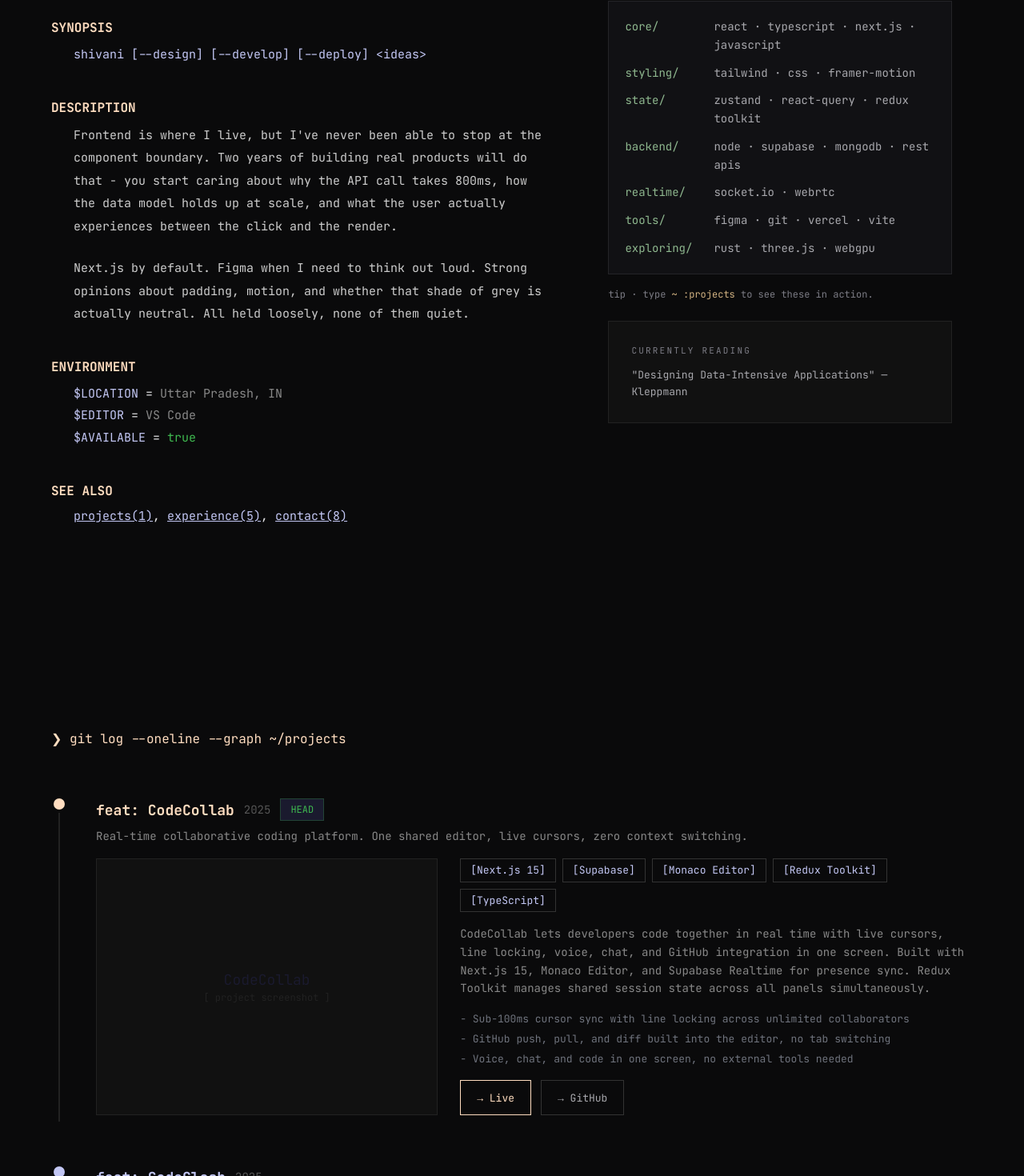
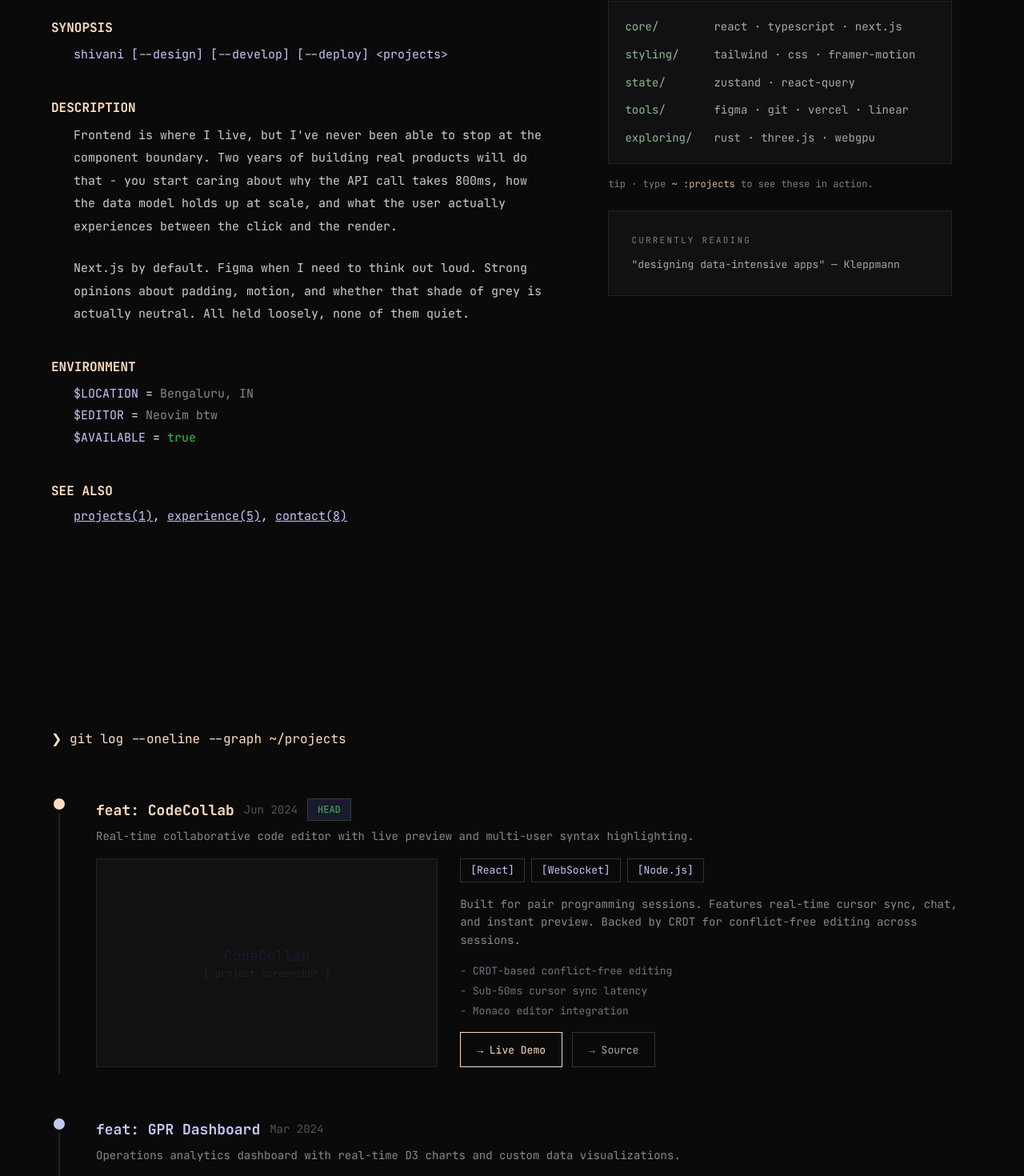
Before and after one commit to shivanirai08/pt, a Next.js app: page / in a window 1280 px wide. Shown: the part 1160-2630 px from the top of the page at 80% size. Built offline with nearby package versions, Linux system fonts and the light colour scheme.

Commit message:
feat: update personal information and improve layout in About component for better presentation

```diff
--- a/app/cli/About.tsx
+++ b/app/cli/About.tsx
@@ -1,6 +1,5 @@
 "use client";
 
-import { useState } from "react";
 import { motion } from "framer-motion";
 import { personal, socials, aboutStack, aboutPhilosophy, aboutCurrently, aboutEnv } from "../data";
 
@@ -49,8 +48,8 @@ export default function CLIAbout() {
           {/* ## bio */}
           <motion.div variants={fadeUp} className="mb-8">
             <div className="text-[11px] text-[#7c7c85] tracking-[0.2em] mb-2">## bio</div>
-            <p className="text-[#e8e8ea] leading-[1.9]">{personal.description}</p>
-            <p className="text-[#a8a8ad] leading-[1.9] mt-4">{personal.bio}</p>
+            <p className="text-[#e8e8ea] leading-relaxed">{personal.bio}</p>
+            <p className="text-[#a8a8ad] leading-relaxed mt-2">{personal.description}</p>
           </motion.div>
 
           {/* ## stack */}
@@ -85,47 +84,37 @@ export default function CLIAbout() {
 
         {/* ── RIGHT COLUMN ── */}
         <motion.aside variants={fadeUp} className="space-y-5">
-          {/* FIND ME / CONNECT */}
+          {/* FIND ME */}
           <div className="border border-[#242428] p-5 bg-[#111114]">
-            <div className="text-[11px] text-[#7c7c85] tracking-[0.2em] mb-4">CONNECT</div>
-
-            <div className="space-y-4 text-[12px]">
-              {/* HANDLE */}
-              <div className="flex gap-2">
-                <span className="text-[#d4b483]">$HANDLE</span>
-                <span className="text-[#7c7c85]">=</span>
-                <span className="text-[#89b4e8]">@shivanirai08</span>
-              </div>
-
-              {/* SOCIALS */}
-              <div>
-                <div className="flex gap-2">
-                  <span className="text-[#d4b483]">$ON</span>
-                  <span className="text-[#7c7c85]">=</span>
-                  <div className="flex flex-wrap gap-1">
-                    {socials.map((s, idx) => (
+            <div className="text-[10.5px] text-[#7c7c85] tracking-[0.2em] mb-4">FIND ME</div>
+            <ul className="space-y-2 text-[12px]">
+              {socials.map((s) => (
+                <li key={s.name} className="flex gap-2 items-baseline">
+                  <span className="text-[#4a4a52]">—</span>
+                  <span className="text-[#7c7c85] w-[52px] shrink-0">{s.name}</span>
                   <a
-                        key={s.name}
                     href={s.url}
                     target="_blank"
                     rel="noopener noreferrer"
-                        className="text-[#89b4e8] hover:text-[#b4cffb] transition-colors cursor-pointer"
+                    className="text-[#89b4e8] hover:text-[#b4cffb] transition-colors"
                   >
-                        {s.name}{idx < socials.length - 1 ? "," : ""}
+                    {s.handle}
                   </a>
+                </li>
               ))}
-                  </div>
-                </div>
-              </div>
-
-              {/* EMAIL */}
-              <FindMeEmail />
-
-              {/* RESPONSE TIME */}
-              <div className="flex gap-2">
-                <span className="text-[#7c7c85]">replies in</span>
-                <span className="text-[#a8a8ad]">&lt; 24h</span>
-              </div>
+              <li className="flex gap-2 items-baseline">
+                <span className="text-[#4a4a52]">—</span>
+                <span className="text-[#7c7c85] w-[52px] shrink-0">email</span>
+                <a
+                  href={`mailto:${personal.email}`}
+                  className="text-[#89b4e8] hover:text-[#b4cffb] transition-colors"
+                >
+                  {personal.email}
+                </a>
+              </li>
+            </ul>
+            <div className="mt-3 text-[10.5px] text-[#4a4a52]">
+              type <span className="text-[#d4b483]">contact</span> for the full reach-out form
             </div>
           </div>
 
@@ -190,37 +179,3 @@ function EnvRow({ k, v }: { k: string; v: string }) {
     </div>
   );
 }
-
-function FindMeEmail() {
-  const [copied, setCopied] = useState(false);
-
-  const handleCopy = () => {
-    navigator.clipboard.writeText(personal.email);
-    setCopied(true);
-    setTimeout(() => setCopied(false), 2000);
-  };
-
-  return (
-    <div className="flex gap-2">
-      <span className="text-[#d4b483]">$EMAIL</span>
-      <span className="text-[#7c7c85]">=</span>
-      <div className="flex gap-2 items-center">
-        <span className="text-[#7c7c85]">[</span>
-        <a
-          href={`mailto:${personal.email}`}
-          className="text-[#89b4e8] hover:text-[#b4cffb] transition-colors cursor-pointer"
-        >
-           mail to
-        </a>
-        <span className="text-[#7c7c85]">·</span>
-        <button
-          onClick={handleCopy}
-          className="text-[#89b4e8] hover:text-[#b4cffb] transition-colors cursor-pointer"
-        >
-          {copied ? "copied" : "copy"}
-        </button>
-        <span className="text-[#7c7c85]">]</span>
-      </div>
-    </div>
-  );
-}
--- a/app/data.ts
+++ b/app/data.ts
@@ -4,34 +4,32 @@ export const personal = {
   name: "Shivani",
   fullName: "Shivani Rai",
   initials: "SR",
-  handle: "@shivanirai08",
-  location: "Uttar Pradesh, IN",
+  handle: "@shivani",
+  location: "Bengaluru, IN",
   timezone: "IST (UTC+5:30)",
-  editor: "VS Code",
+  editor: "Neovim btw",
   email: "raishivani1406@gmail.com",
-  tagline: "frontend developer with a product brain",
+  tagline: "frontend developer & designer",
   headline: "I design, build, and ship.",
   intro:
     "I turn design thinking into fast, scalable frontend systems.",
-  synopsis: "shivani [--design] [--develop] [--deploy] <ideas>",
+  synopsis: "shivani [--design] [--develop] [--deploy] <projects>",
   description:
-    "Frontend is where I live, but I've never been able to stop at the component boundary. Two years of building real products pushed me past it. I started caring about why the API call takes 800ms, how the data model holds up at scale, and what the user actually feels between the click and the render.",
+    "4+ years shipping production interfaces. I draw the file in Figma, then build it in React — the shorter that loop, the better the product feels.",
   bio:
-    "I reach for Next.js by default, and open Figma when I need to think out loud. I obsess over the details that most people ship past: the 200ms that feels slow, the grey that isn't quite neutral, the motion that either earns its place or gets cut.",
-  role: "Frontend Developer · Product Designer",
+    "I bridge design and engineering. Pixel-perfect UIs, clean architecture, zero compromises on performance.",
+  role: "Frontend Engineer · UI Designer",
   pronouns: "she/her",
   status: "open_to_work",
   responseTime: "< 24h",
-  availability: "true",
+  availability: "open to select freelance + full-time",
 };
 
 export const aboutStack = [
-  { label: "core/", items: "react · typescript · next.js · javascript" },
+  { label: "core/", items: "react · typescript · next.js" },
   { label: "styling/", items: "tailwind · css · framer-motion" },
-  { label: "state/", items: "zustand · react-query · redux toolkit" },
-  { label: "backend/", items: "node · supabase · mongodb · rest apis" },
-  { label: "realtime/", items: "socket.io · webrtc" },
-  { label: "tools/", items: "figma · git · vercel · vite" },
+  { label: "state/", items: "zustand · react-query" },
+  { label: "tools/", items: "figma · git · vercel · linear" },
   { label: "exploring/", items: "rust · three.js · webgpu" },
 ];
 
@@ -43,7 +41,7 @@ export const aboutPhilosophy = [
 ];
 
 export const aboutCurrently = {
-  reading: '"Designing Data-Intensive Applications"',
+  reading: '"designing data-intensive apps"',
   building: "terminal portfolio v2",
   learning: "rust + tauri",
   listening: "tycho · rüfüs · ambient",
@@ -51,17 +49,17 @@ export const aboutCurrently = {
 
 export const aboutEnv = {
   timezone: "IST · UTC+5:30",
-  available: "true",
+  available: "9-6 · weekdays",
   response: "< 24h",
   remote: "yes",
   coffee: "★★★ /day",
 };
 
 export const socials = [
-  { name: "github", handle: "shivanirai08", url: "https://github.com/shivanirai08" },
-  { name: "twitter", handle: "shivanirai08", url: "https://twitter.com/shivanirai08" },
-  { name: "behance", handle: "shivanirai08", url: "https://www.behance.net/shivanirai08" },
-  { name: "linkedin", handle: "shivanirai08", url: "https://linkedin.com/in/shivanirai08" },
+  { name: "github", handle: "shivani", url: "https://github.com/shivanirai08" },
+  { name: "twitter", handle: "@shivani", url: "https://twitter.com/shivanirai08" },
+  { name: "behance", handle: "@shivani", url: "https://www.behance.net/shivanirai08" },
+  { name: "linkedin", handle: "/in/shivani", url: "https://linkedin.com/in/shivanirai08" },
 ];
 
 export type Project = {
@@ -83,89 +81,85 @@ export const projects: Project[] = [
   {
     id: "codecollab",
     name: "feat: CodeCollab",
-    date: "2025",
-    dateSort: 20250101,
+    date: "Jun 2024",
+    dateSort: 20240624,
     excerpt:
-      "Real-time collaborative coding platform. One shared editor, live cursors, zero context switching.",
+      "Real-time collaborative code editor with live preview and multi-user syntax highlighting.",
     description:
-      "CodeCollab lets developers code together in real time with live cursors, line locking, voice, chat, and GitHub integration in one screen. Built with Next.js 15, Monaco Editor, and Supabase Realtime for presence sync. Redux Toolkit manages shared session state across all panels simultaneously.",
-    stack: ["Next.js 15", "Supabase", "Monaco Editor", "Redux Toolkit", "TypeScript"],
-    role: "Full Stack",
+      "Built for pair programming sessions. Features real-time cursor sync, chat, and instant preview. Backed by CRDT for conflict-free editing across sessions.",
+    stack: ["React", "WebSocket", "Node.js"],
+    role: "Lead Frontend",
     status: "live",
     links: [
-      { label: "Live", url: "http://code-to-collab.vercel.app" },
-      { label: "GitHub", url: "https://github.com/shivanirai08/CodeCollab" },
+      { label: "Live Demo", url: "#" },
+      { label: "Source", url: "#" },
     ],
     highlights: [
-      "Sub-100ms cursor sync with line locking across unlimited collaborators",
-      "GitHub push, pull, and diff built into the editor, no tab switching",
-      "Voice, chat, and code in one screen, no external tools needed",
+      "CRDT-based conflict-free editing",
+      "Sub-50ms cursor sync latency",
+      "Monaco editor integration",
     ],
     head: true,
   },
   {
-    id: "codeclash",
-    name: "feat: CodeClash",
-    date: "2025",
-    dateSort: 20250201,
+    id: "gpr-dashboard",
+    name: "feat: GPR Dashboard",
+    date: "Mar 2024",
+    dateSort: 20240315,
     excerpt:
-      "1v1 coding battles and contest management. Built for competitive programmers.",
+      "Operations analytics dashboard with real-time D3 charts and custom data visualizations.",
     description:
-      "CodeClash matches two players head to head with three DSA questions and decides a winner in real time. Supports full contest creation end to end. Built with Next.js, TypeScript, and a queue-based pairing system. JWT handles role-based auth separating participants from organisers.",
-    stack: ["Next.js", "TypeScript", "Redux", "Tailwind CSS", "JWT"],
-    role: "Full Stack",
+      "Tracks KPIs across 4 departments. Custom charting engine built on D3 for performance over stock libraries.",
+    stack: ["Vue.js", "D3.js", "Python"],
+    role: "Frontend + Design",
     status: "live",
     links: [
-      { label: "Live", url: "https://codeclash.notsg.space/" },
-      { label: "GitHub", url: "https://github.com/shivanirai08/codeclash" },
+      { label: "Live Demo", url: "#" },
+      { label: "Source", url: "#" },
     ],
     highlights: [
-      "Queue-based matchmaking in under 10 seconds, no major CP platform does this natively",
-      "Auto-evaluated submissions across 4 languages with near zero wait time",
-      "Contest setup to publish in under 2 minutes at any scale",
+      "Custom D3 rendering pipeline",
+      "Real-time WebSocket streams",
+      "45% faster than stock dashboards",
     ],
   },
   {
-    id: "chess-platform",
-    name: "feat: Chess Platform",
-    date: "2024",
-    dateSort: 20240301,
-    excerpt: "Real-time chess with multiplayer and AI. One click to match, no account needed.",
+    id: "design-system-kit",
+    name: "feat: Design System Kit",
+    date: "Jan 2023",
+    dateSort: 20230115,
+    excerpt: "Open-source Figma + React component library.",
     description:
-      "Multiplayer chess where guests and logged-in users both get into a match in under 30 seconds. Solo players practice against Stockfish AI across three difficulty tiers. Built with Next.js, Socket.io for move sync, and Node.js with MongoDB for game state and player stats.",
-    stack: ["Next.js", "TypeScript", "Socket.io", "Stockfish", "Node.js", "MongoDB"],
-    role: "Full Stack",
+      "Published NPM package powering 3 internal products. Full Figma library with tokens that round-trip to code.",
+    stack: ["React", "Figma", "Storybook"],
+    role: "Solo",
     status: "live",
     links: [
-      { label: "Live", url: "http://chess-xi-ivory.vercel.app" },
-      { label: "GitHub", url: "https://github.com/shivanirai08/chess" },
+      { label: "Demo", url: "#" },
+      { label: "Source", url: "#" },
     ],
     highlights: [
-      "Server-side clock sync accurate to 50ms, zero client-side drift",
-      "No sign-up wall, guests play immediately with just a name",
-      "Full gameplay on screens under 400px, built mobile-first throughout",
+      "2.1k GitHub stars",
+      "Design tokens → CSS round trip",
+      "42 components shipped",
     ],
   },
   {
-    id: "classence",
-    name: "feat: Classence",
-    date: "2024",
-    dateSort: 20240201,
-    excerpt: "Online classroom platform. One account, two roles, switched by a single toggle.",
+    id: "three-playground",
+    name: "feat: Three Playground",
+    date: "Aug 2023",
+    dateSort: 20230810,
+    excerpt: "Collection of WebGL experiments and creative coding projects.",
     description:
-      "Classence lets the same person teach and learn from one account without separate logins. Teachers manage classes, live sessions, announcements, and assignments. Students join and submit from the same dashboard. Built with React, Node.js, MongoDB, and WebRTC for live classes without any third-party dependency.",
-    stack: ["React", "Redux Toolkit", "Node.js", "MongoDB", "WebRTC", "Tailwind CSS"],
-    role: "Full Stack",
-    status: "live",
+      "Fifteen short experiments exploring shaders, geometry, and motion. Each one self-contained and dependency-light.",
+    stack: ["Three.js", "WebGL"],
+    role: "Solo",
+    status: "archived",
     links: [
-      { label: "Live", url: "https://classence-frontened-8e7d.vercel.app/" },
-      { label: "GitHub", url: "https://github.com/shivanirai08/classence" },
+      { label: "Demo", url: "#" },
+      { label: "Source", url: "#" },
     ],
-    highlights: [
-      "Single account for both roles, onboarding friction cut in half",
-      "WebRTC built in directly, live class setup reduced from 4 steps to 1",
-      "Unified dashboard reduced screens per teacher session by 60%",
-    ],
+    highlights: ["15 experiments", "Custom shader library", "60fps target"],
   },
 ];
 
@@ -179,56 +173,44 @@ export type Experience = {
 
 export const experience: Experience[] = [
   {
-    version: "v5.0.0",
-    range: "Dec 2025 – Apr 2026",
-    role: "Frontend Engineer",
-    company: "Hikigai Inc. (Full-Time Remote)",
+    version: "v4.0.0",
+    range: "2023 – Present",
+    role: "Senior Frontend Developer",
+    company: "Company Name",
     achievements: [
-      "Built WebRTC consultation modules for a Health AI platform.",
-      "Drop-off rates fell 40% across Chrome, Safari, and Firefox.",
-      "Cut redundant UI code by 25% with a shared React + TypeScript component library across 5 clinical modules.",
-      "Zero missed deadlines across the full patient-doctor workflow.",
-    ],
-  },
-  {
-    version: "v4.0.0",
-    range: "Dec 2025 – Feb 2026",
-    role: "Frontend Developer Intern",
-    company: "QuantumNXT (Remote)",
-    achievements: [
-      "Built 5+ user flows for BOI, a carbon emissions tracking platform, including a live emission calculator on a C# / ASP.NET backend.",
-      "Resolved 15+ UI/UX bugs across 4 dashboard views through sprint-based development.",
+      "Led frontend architecture for 3 major product launches",
+      "Built design system used by 12-person engineering team",
+      "Reduced bundle size by 40% through code splitting",
+      "Mentored 2 junior developers to mid-level",
     ],
   },
   {
     version: "v3.0.0",
-    range: "Jul 2025 – Oct 2025",
-    role: "Product Designer",
-    company: "HSLR Limited Technologies (Remote)",
+    range: "2021 – 2023",
+    role: "Frontend Developer",
+    company: "Previous Co",
     achievements: [
-      "Led UX research for Ask Ira using Jobs to be Done and Octalysis frameworks to map student motivation across grades 6 to 12.",
-      "Designed the full student query flow - mode selection, concept learning, quiz and practice follow-up screens.",
+      "Shipped 15+ features across 3 products",
+      "Introduced TypeScript to the codebase",
+      "Migrated app from Webpack to Vite",
     ],
   },
   {
     version: "v2.0.0",
-    range: "Apr 2025 – Jul 2025",
-    role: "Product Designer",
-    company: "Algoroot Pvt. Limited (Remote)",
+    range: "2020 – 2021",
+    role: "Junior Developer",
+    company: "First Job Co",
     achievements: [
-      "Owned end-to-end design for AlgoVox, an AI sales call agent - landing page, dashboard, and all core screens.",
-      "Delivered complete handoff with interactions, animations, and production-ready assets for the frontend team.",
+      "Built responsive views from Figma mocks",
+      "Learned React, fell in love with components",
     ],
   },
   {
     version: "v1.0.0",
-    range: "Oct 2024 – Present",
-    role: "Frontend Developer & Designer",
-    company: "Software Incubator, SDC",
-    achievements: [
-      "Improved UI consistency by 20% using reusable React and Tailwind CSS components across a large-scale codebase.",
-      "Zero regression defects across 4 sprints for a 45-person team.",
-    ],
+    range: "2020",
+    role: "Initial release",
+    company: "Graduated, started coding professionally",
+    achievements: [],
   },
 ];
 
@@ -241,18 +223,17 @@ export type Skill = {
 };
 
 export const skills: Skill[] = [
-  { name: "next.js", years: 3, projects: 18, level: 0.95, category: "frontend" },
-  { name: "css", years: 4, projects: 22, level: 0.95, category: "frontend" },
-  { name: "javascript", years: 4, projects: 24, level: 0.92, category: "frontend" },
-  { name: "react", years: 4, projects: 24, level: 0.9, category: "frontend" },
-  { name: "typescript", years: 3, projects: 18, level: 0.88, category: "frontend" },
-  { name: "figma", years: 3, projects: 20, level: 0.88, category: "design" },
-  { name: "redux", years: 2, projects: 12, level: 0.75, category: "frontend" },
-  { name: "socket.io", years: 2, projects: 8, level: 0.65, category: "tooling" },
+  { name: "react", years: 4, projects: 24, level: 1.0, category: "frontend" },
+  { name: "typescript", years: 3, projects: 18, level: 0.9, category: "frontend" },
+  { name: "css", years: 5, projects: 32, level: 0.95, category: "frontend" },
+  { name: "figma", years: 4, projects: 30, level: 0.9, category: "design" },
+  { name: "next.js", years: 2, projects: 8, level: 0.75, category: "frontend" },
+  { name: "three.js", years: 1, projects: 5, level: 0.55, category: "frontend" },
+  { name: "vue", years: 1, projects: 3, level: 0.45, category: "frontend" },
 ];
 
 export const secondaryTools = [
-  "Git", "Tailwind CSS", "Supabase", "WebRTC", "Redux Toolkit", "REST APIs", "Vite", "MongoDB",
+  "Git", "Vite", "Docker", "Redux", "REST", "GraphQL", "Storybook", "Jira", "Neovim", "tmux",
 ];
 
 export const certifications = [
@@ -261,8 +242,8 @@ export const certifications = [
 ];
 
 export const stats = {
-  yearsActive: "2+",
-  projectsShipped: "8+",
+  yearsActive: "4+",
+  projectsShipped: "28+",
   yearsLed: 3,
 };
 
```
Lines whose indentation alone changed are shown as unchanged.
